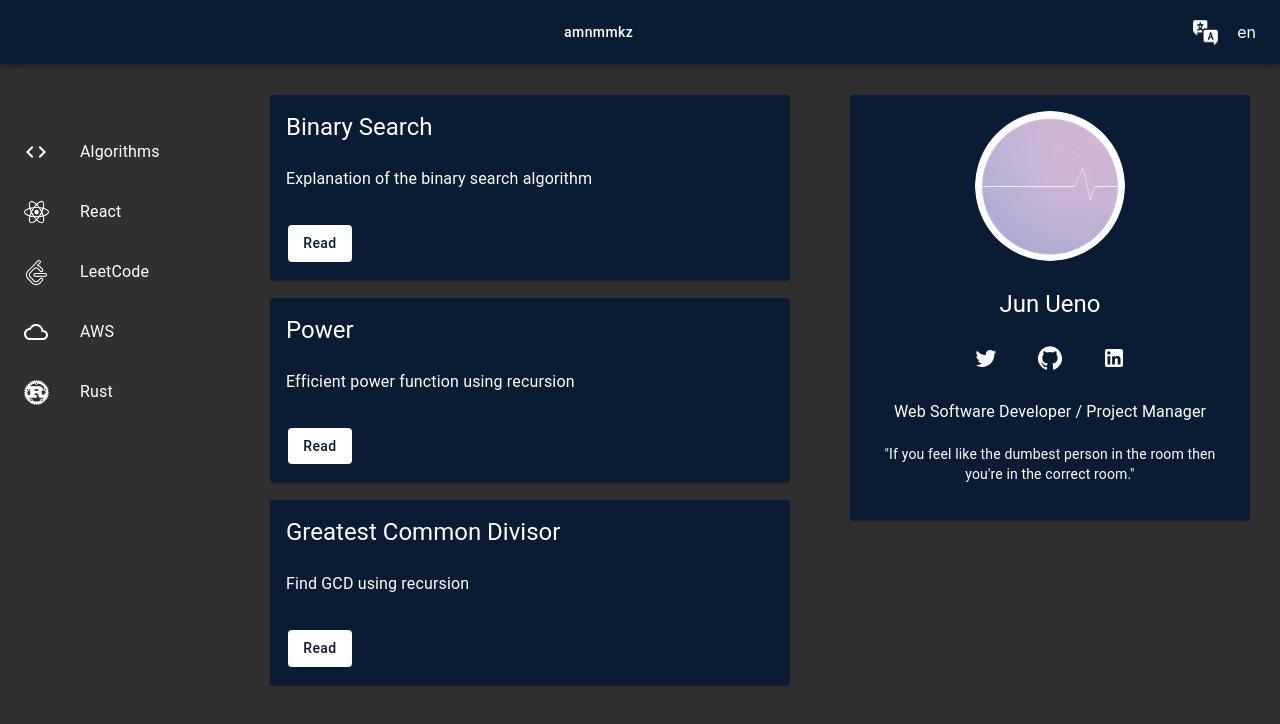
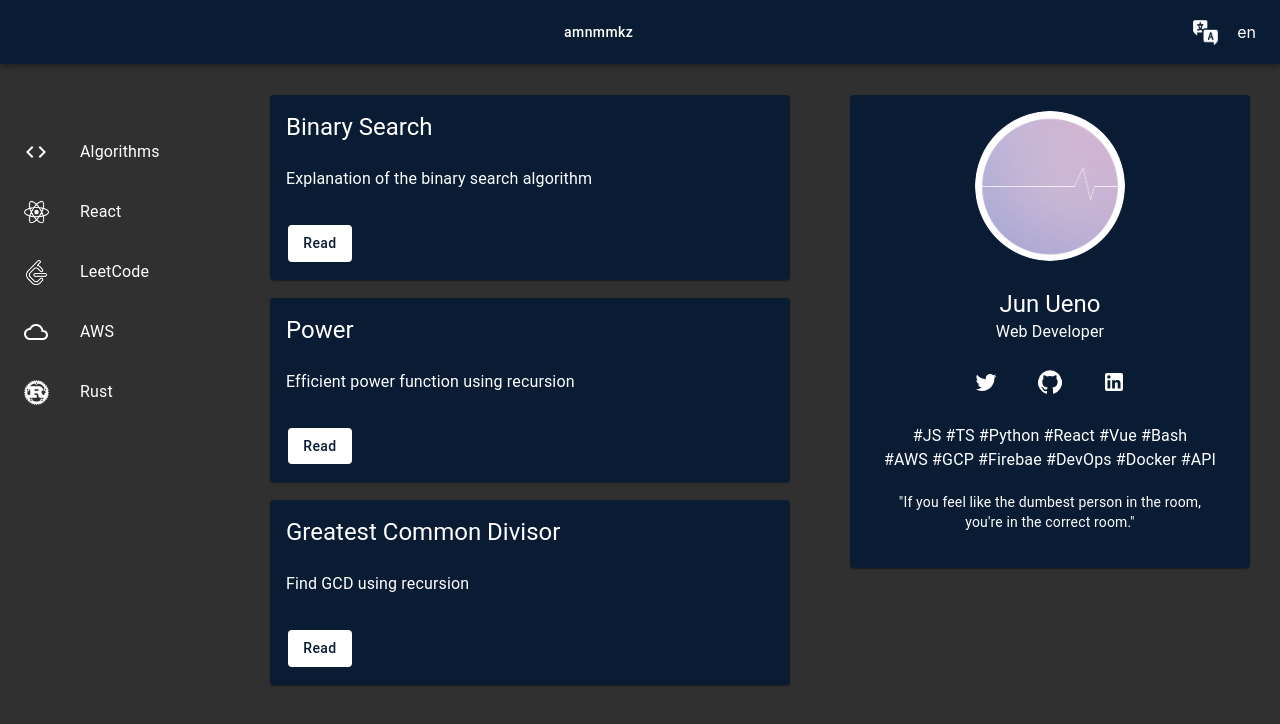
Before and after one commit to jun-uen0/react-techs, a React (Create React App) app: page / in a window 1280 px wide. Shown: the top 724 px of the page. Built offline with nearby package versions, Linux system fonts and the light colour scheme; the HTML template or start-up script is replaced by a standard one.

Commit message:
ch: profile

```diff
--- a/src/components/Layout/CardArea/parts/Profile.tsx
+++ b/src/components/Layout/CardArea/parts/Profile.tsx
@@ -15,6 +15,7 @@ const Profile: React.FC = () => {
         <CardContent>
           <Typography>
             <img
+              alt='profile'
               src={profilePic}
               style={{
                 width: 150,
@@ -27,15 +28,22 @@ const Profile: React.FC = () => {
           <Typography variant="h5" component="div">
             Jun Ueno
           </Typography>
+          <Typography>
+            Web Developer
+          </Typography>
           <span style={{ marginLeft: 16}} />
           <Sns />
           <Typography>
             <br />
-            Web Software Developer / Project Manager
+            #JS #TS #Python #React #Vue #Bash
+            <br />
+            #AWS #GCP #Firebae #DevOps #Docker #API
           </Typography>
           <span style={{ marginLeft: 16}} />
           <Typography variant="body2">
-            "If you feel like the dumbest person in the room then you're in the correct room."
+            "If you feel like the dumbest person in the room,
+            <br />
+            you're in the correct room."
           </Typography>
         </CardContent>
         <span style={{ marginLeft: 16}} />
```
